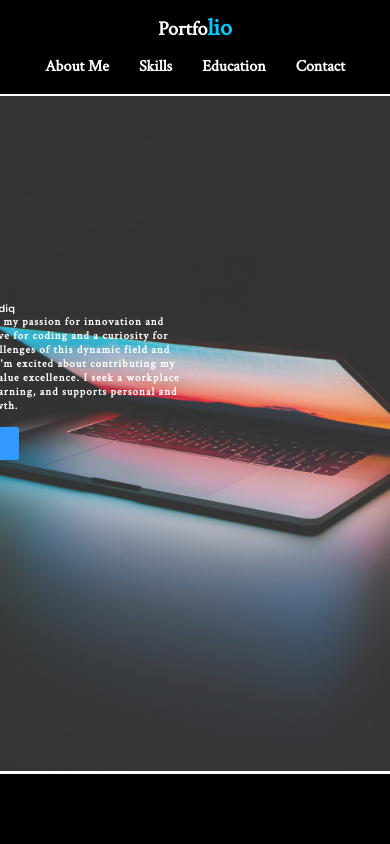
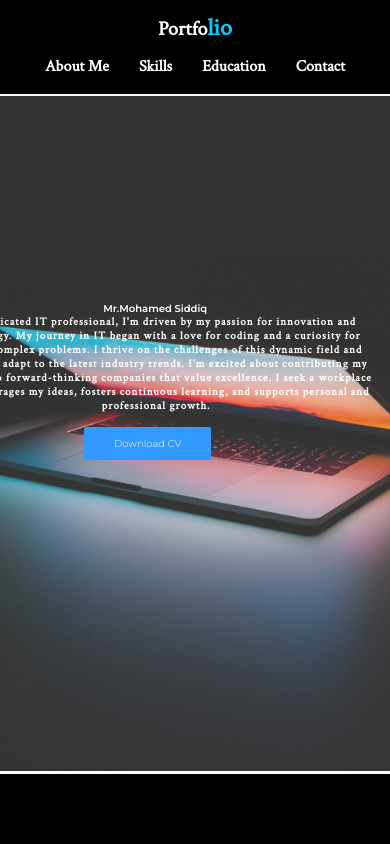
Before and after one commit to SID-DIQ/MY-PORTFOLIO, a React (Create React App) app: page / in a window 390 px wide. Shown: the top 844 px of the page. Built offline with nearby package versions, Linux system fonts and the light colour scheme.

Commit message:
Top Content Change

```diff
--- a/src/Components/TopContent/TopContent.css
+++ b/src/Components/TopContent/TopContent.css
@@ -62,6 +62,7 @@
   }
 
   .topContent__container {
+    right: 2%;
     margin: 2px;
     text-align: center;
     justify-content: center;
```
